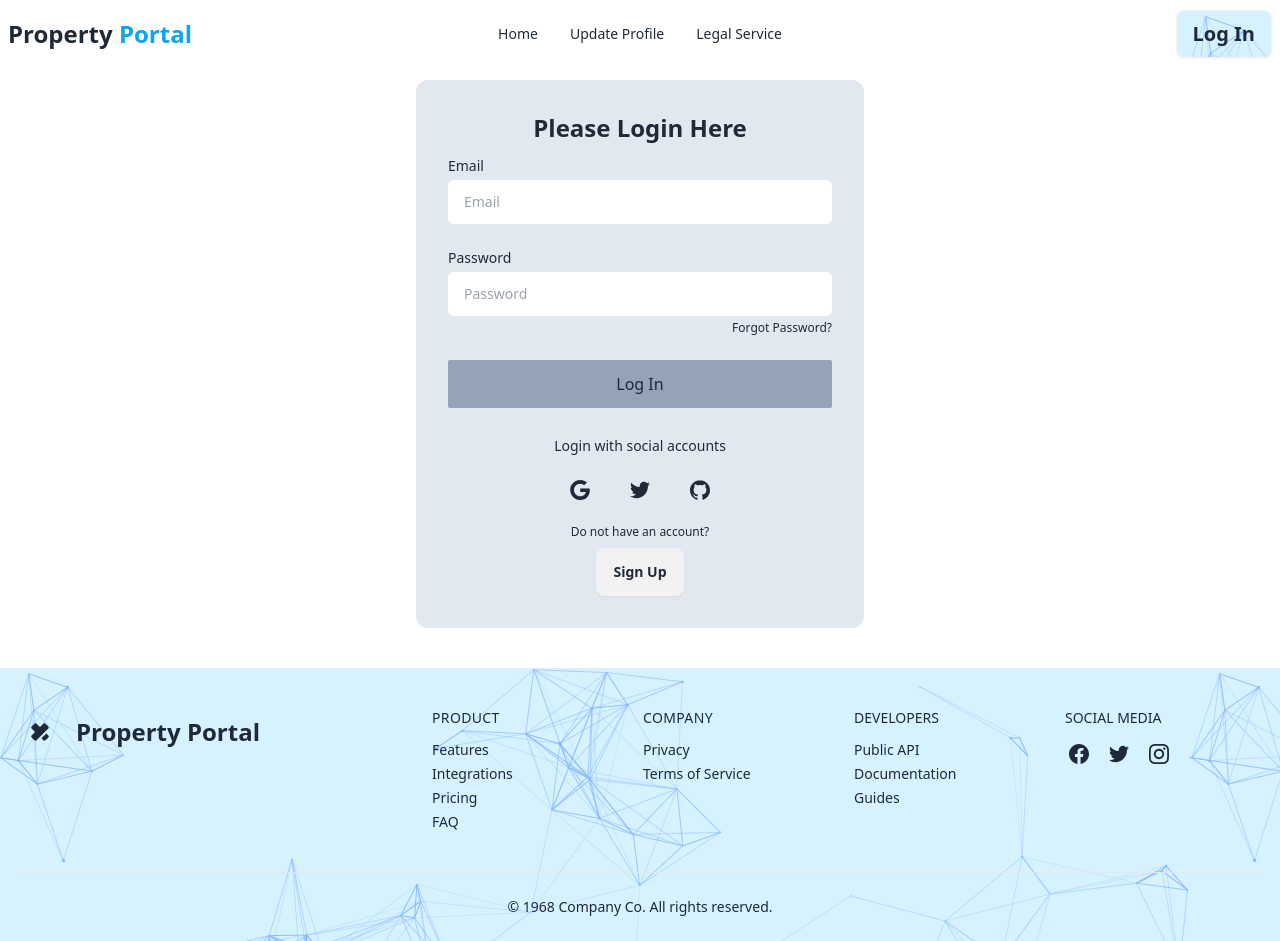
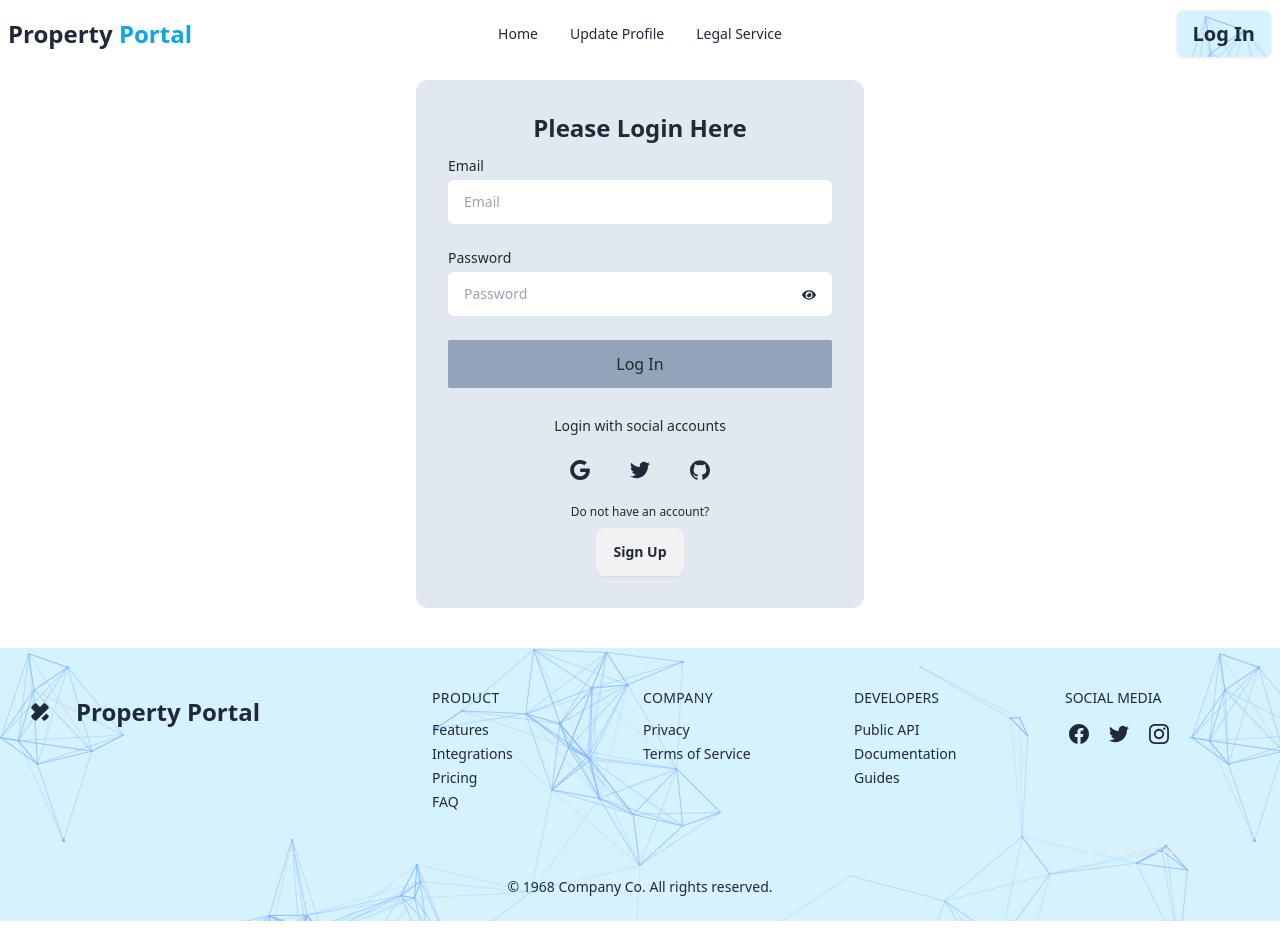
Before and after one commit to MimChowdhury66/PH9-Real-Estate, a React (Vite) app: page /login in a window 1280 px wide. Built offline with nearby package versions, Linux system fonts and the light colour scheme.

Commit message:
toggle-pass

```diff
--- a/package.json
+++ b/package.json
@@ -11,11 +11,13 @@
   },
   "dependencies": {
     "animate.css": "^4.1.1",
+    "firebase": "^10.11.0",
     "localforage": "^1.10.0",
     "match-sorter": "^6.3.4",
     "react": "^18.2.0",
     "react-dom": "^18.2.0",
     "react-helmet-async": "^2.0.4",
+    "react-icons": "^5.1.0",
     "react-router-dom": "^6.22.3",
     "sort-by": "^1.2.0",
     "swiper": "^11.1.1"
--- /dev/null
+++ b/src/firebase/firebase.config.js
@@ -0,0 +1,18 @@
+// Import the functions you need from the SDKs you need
+import { initializeApp } from "firebase/app";
+// TODO: Add SDKs for Firebase products that you want to use
+// https://firebase.google.com/docs/web/setup#available-libraries
+
+// Your web app's Firebase configuration
+const firebaseConfig = {
+  apiKey: "AIzaSyDMcemA0aqDs5-abcbr6362e0hrjleKbaM",
+  authDomain: "real-estate-with-auth-57ef1.firebaseapp.com",
+  projectId: "real-estate-with-auth-57ef1",
+  storageBucket: "real-estate-with-auth-57ef1.appspot.com",
+  messagingSenderId: "682542811308",
+  appId: "1:682542811308:web:24e4eb5def2bc4b658b709"
+};
+
+// Initialize Firebase
+const app = initializeApp(firebaseConfig);
+export default app;
--- a/src/pages/Login/Login.jsx
+++ b/src/pages/Login/Login.jsx
@@ -1,7 +1,15 @@
 import { Helmet } from "react-helmet-async";
 import { Link } from "react-router-dom";
+import { FaEye, FaEyeSlash } from "react-icons/fa";
+import { useState } from "react";
 
 const Login = () => {
+
+
+    const [showPassword, setShowPassword] = useState(false);
+
+
+
     return (
         <div className="mt-3">
             <Helmet>
@@ -16,10 +24,15 @@ const Login = () => {
                     </div>
                     <div className="space-y-1 text-sm">
                         <label htmlFor="password" className="block dark:text-gray-600">Password</label>
-                        <input type="password" required name="password" id="password" placeholder="Password" className="w-full px-4 py-3 rounded-md dark:border-gray-300 dark:bg-gray-50 dark:text-gray-800 focus:dark:border-default-600" />
-                        <div className="flex justify-end text-xs dark:text-gray-600">
-                            <a rel="noopener noreferrer" href="#">Forgot Password?</a>
+                        <div className="relative ">
+                            <input type={showPassword ? "text" : "password"} required name="password" id="password" placeholder="Password" className="w-full px-4 py-3 rounded-md dark:border-gray-300 dark:bg-gray-50 dark:text-gray-800 focus:dark:border-default-600" />
+                            <span className="absolute top-4 right-4" onClick={() => setShowPassword(!showPassword)}>
+                                {
+                                    showPassword ? <FaEyeSlash></FaEyeSlash> : <FaEye></FaEye>
+                                }
+                            </span>
                         </div>
+
                     </div>
                     <button className="block w-full p-3 text-center rounded-sm dark:text-gray-50 bg-slate-400">Log In</button>
                 </form>
--- a/src/pages/Register/Register.jsx
+++ b/src/pages/Register/Register.jsx
@@ -1,7 +1,16 @@
+import { useState } from "react";
 import { Helmet } from "react-helmet-async";
 import { Link } from "react-router-dom";
+import { FaEye ,FaEyeSlash  } from "react-icons/fa";
 
 const Register = () => {
+    const [showPassword, setShowPassword] = useState(false);
+
+
+
+
+
+
     return (
         <div className="mt-3">
             <Helmet>
@@ -24,8 +33,14 @@ const Register = () => {
                     </div>
                     <div className="space-y-1 text-sm">
                         <label htmlFor="password" className="block dark:text-gray-600">Password</label>
-                        <input type="password" required name="password" id="password" placeholder="Password" className="w-full px-4 py-3 rounded-md dark:border-gray-300 dark:bg-gray-50 dark:text-gray-800 focus:dark:border-default-600" />
-
+                        <div className="relative ">
+                        <input type={showPassword ? "text" : "password"} required name="password" id="password" placeholder="Password" className="w-full px-4 py-3 rounded-md dark:border-gray-300 dark:bg-gray-50 dark:text-gray-800 focus:dark:border-default-600" />
+                        <span className="absolute top-4 right-4" onClick={() => setShowPassword(!showPassword)}>
+                            {
+                                showPassword?<FaEyeSlash></FaEyeSlash> : <FaEye></FaEye>
+                            }
+                        </span>
+                        </div>
                     </div>
                     <button className="block w-full p-3 text-center rounded-sm dark:text-gray-50 bg-slate-400">Register</button>
                 </form>
```
Also changed, not shown: 1 other file (tests, documents, lock files or other folders).
